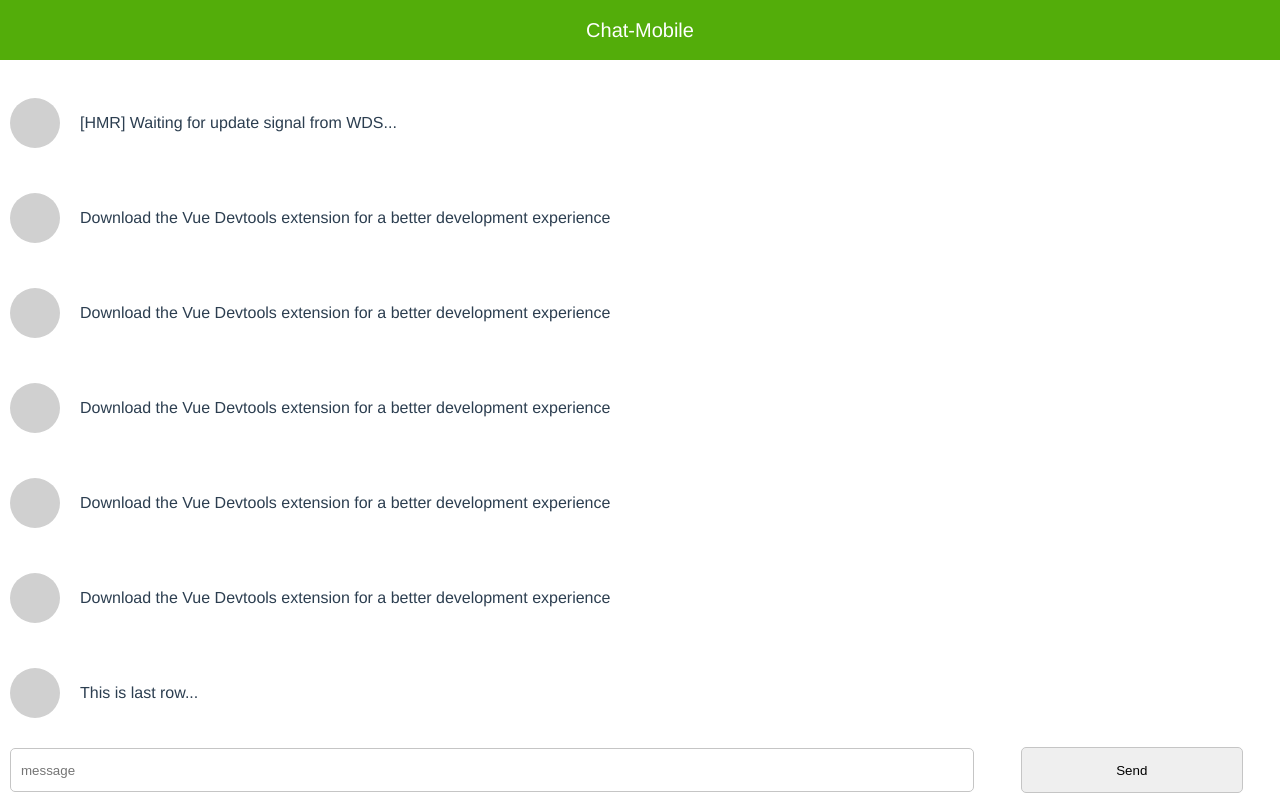
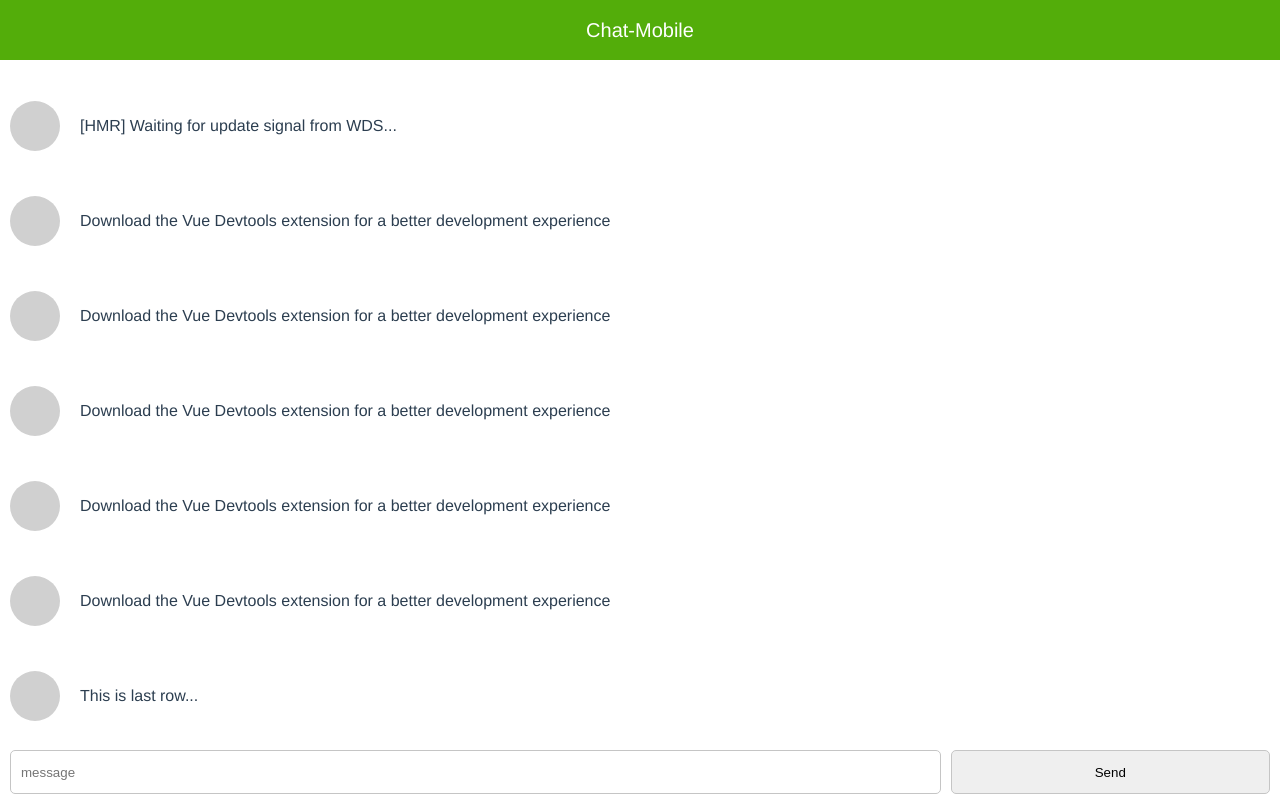
Before and after one commit to wallwat/chat-mobile, a Vue app: page / in a window 1280 px wide. Built offline with nearby package versions, Linux system fonts and the light colour scheme.

Commit message:
edit style footer

```diff
--- a/src/views/Chat.vue
+++ b/src/views/Chat.vue
@@ -13,9 +13,7 @@
 
     <div class="footer">
       <input class="footer-input" v-model="message" placeholder="message">
-      <div class="footer-btn">
-        <button v-on:click="addMessageChat">Send</button>
-      </div>
+      <button class="footer-btn" v-on:click="addMessageChat">Send</button>
     </div>
   </div>
 </template>
@@ -89,7 +87,7 @@ export default {
   .content {
     overflow: auto;
     overscroll-behavior-y: contain;
-    height: calc(100% - 120px);
+    height: calc(100% - 117px);
   }
   .message {
     display: flex;
@@ -119,10 +117,7 @@ export default {
     height: 50px;
     display: flex;
     width: 100%;
-    padding: 5px 10px;
     justify-content: center;
-    align-items: center;
-    /* flex-direction: row; */
   }
   .footer-input {
     flex: 3;
@@ -131,14 +126,14 @@ export default {
     border-radius: 5px;
     border: 1px solid #c5c5c5;
     outline: none;
+    margin-left: 10px;
   }
   .footer-btn {
     flex: 1;
-    height: 46px;
-  }
-  button {
-    height: 46px;
-    width: 70%;
+    margin-right: 10px;
+    height: 44px;
+    width: calc(100% - 10px);
+    margin-left: 10px;
     border-radius: 5px;
     border: 1px solid #c5c5c5;
     outline: none;
```
